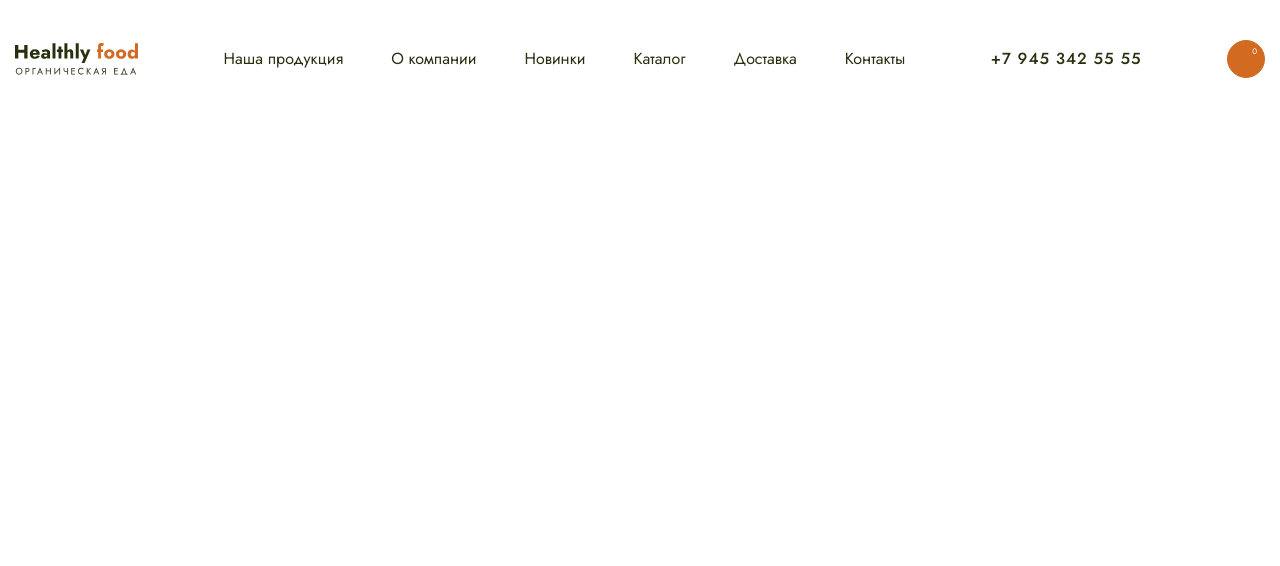
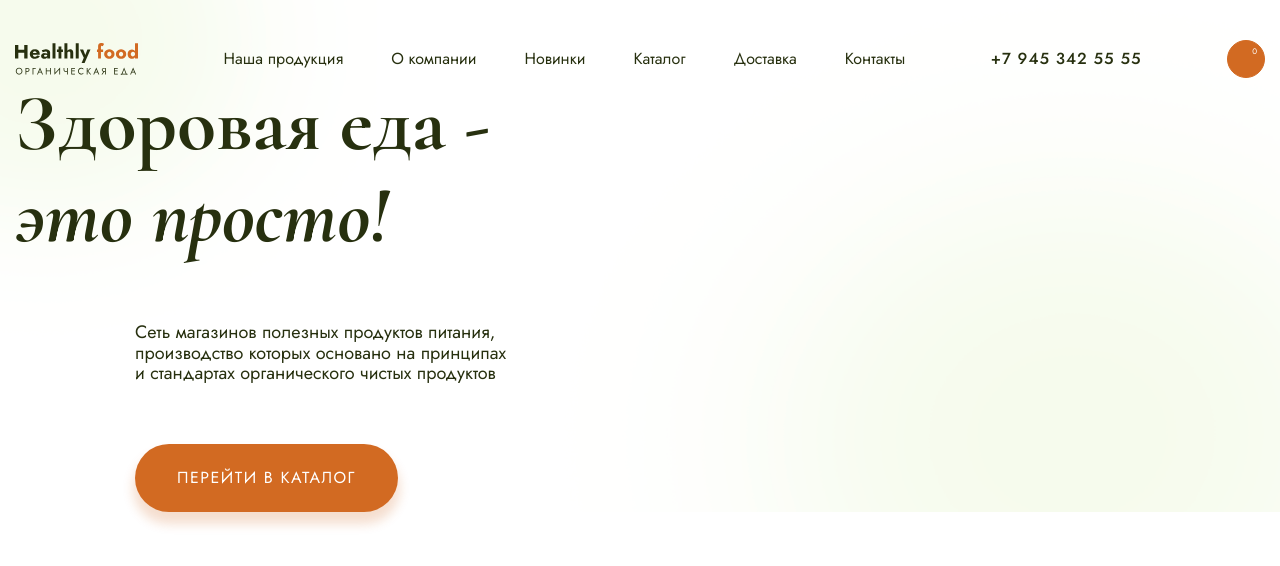
Before and after one commit to elizaveta-shatskikh/Module02-Shop, a website built with webpack: page src/index.html in a window 1280 px wide. Built offline with nearby package versions, Linux system fonts and the light colour scheme; files whose address does not match are found by name.

Commit message:
add main__text, main__item

```diff
--- a/src/index.html
+++ b/src/index.html
@@ -36,5 +36,19 @@
                 <span class="header__counter">0</span>
             </button>
         </header>
+        <div class="container">
+            <div class="main__text">
+                <h1 class="title title_block">
+                    Здоровая еда -
+                    <span class="title__span">это просто!</span>
+                </h1>
+                <div class="main__item">
+                    <p class="description description_size-s">Сеть магазинов полезных продуктов питания,  производство которых основано на&nbsp;принципах и стандартах органического чистых продуктов</p>
+                    <div class="main__link">
+                        <a href="#" class="link">Перейти в каталог</a>
+                    </div>
+                </div>
+            </div>
+        </div>
     </div>
 </html>
--- a/src/styles/main.scss
+++ b/src/styles/main.scss
@@ -14,17 +14,16 @@ html {
 body {
     font-size: 1.6rem;
     font-family: $font-jost;
+    color: $green;
 }
 
 .header {
     max-width: 1440px;
     margin: 0 auto;
-    padding-left: 15px;
-    padding-right: 15px;
+    padding: 4rem 15px 0 15px;
     display: flex;
     justify-content: space-between;
     align-items: center;
-    margin-top: 4rem;
     &__nav {
         display: flex;
         list-style-type: none;
@@ -33,7 +32,6 @@ body {
         gap: 4.8rem;
     }
     &__link {
-        font-size: 1.6rem;
         color: $green;
         text-decoration: none;
         &:hover {
@@ -41,8 +39,7 @@ body {
         }
     }
     &__tel {
-        font-size: 1.6rem;
-        letter-spacing: 1px;
+        letter-spacing: .1rem;
         font-weight: 500;
         color: $green;
         text-decoration: none;
@@ -80,8 +77,63 @@ body {
 .logo {
     display: block;
     background-image: url(../images/logo.svg);
-    background-repeat: no-repeat;
     background-size: cover;
+    background-position-x: center;
     width: 12.3rem;
     height: 3.2rem;
 }
+
+.container {
+    max-width: 1440px;
+    margin: 0 auto;
+    padding-left: 15px;
+    padding-right: 15px;
+}
+
+.main {
+    background-image: url(../images/main.png);
+    background-size: cover;
+    background-repeat: no-repeat;
+    &__item {
+        margin-left: 12rem;
+        max-width: 378px;
+        margin-top: 6rem;
+    }
+    &__link {
+        margin-top: 6rem;
+    }
+}
+
+.title {
+    font-family: $font-cormorant;
+    font-weight: 700;
+    font-size: 8rem;
+    margin: 0;
+    &__span {
+        font-style: italic;
+    }
+    &_block {
+        .title__span {
+            display: block;
+        }
+    }
+}
+
+.description {
+    margin: 0;
+    &_size-s {
+        font-size: 1.8rem;
+    }
+}
+
+.link {
+    color: $white;
+    text-transform: uppercase;
+    padding: 2.5rem 4.2rem;
+    background-color: $orange;
+    box-shadow: 0 1rem 1.1rem .2rem rgba(207, 92, 13, 0.2);
+    text-decoration: none;
+    border-radius: 3.8rem;
+    display: inline-block;
+    letter-spacing: .15rem;
+}
```
Also changed, not shown: dist/index.html, dist/styles/main.css, src/images/main.png (added).
